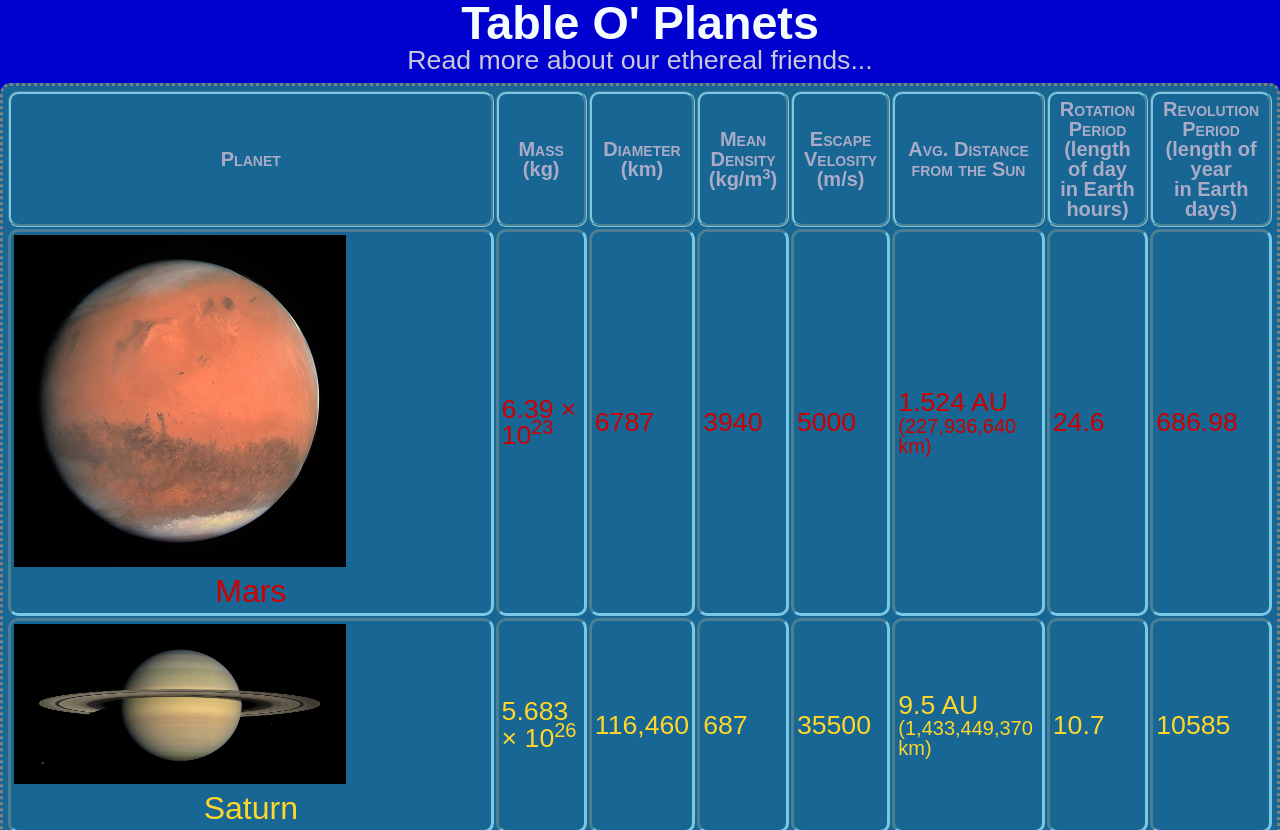
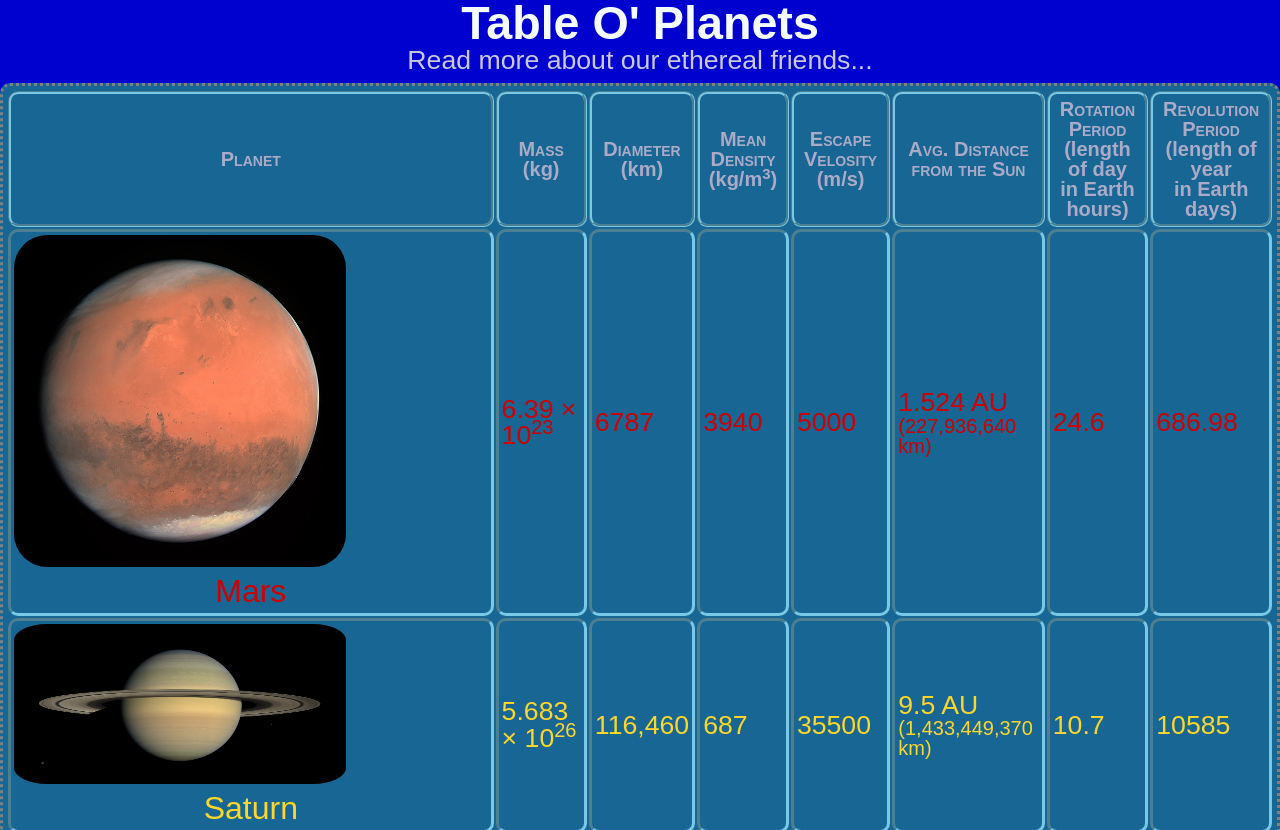
Before and after one commit to meg-mir/361-lab-5, a plain HTML site: page index.html in a window 1280 px wide. Shown: the top 830 px of the page. Drawn offline with Linux system fonts and the light colour scheme.

Commit message:
edit img

```diff
--- a/css/screen.css
+++ b/css/screen.css
@@ -6,6 +6,9 @@ html {
 }
 img {
   max-width: 70%;
+  align-self: center;
+  height: auto;
+  border-radius: 10%;
 }
 body {
   align-items: center;
```
